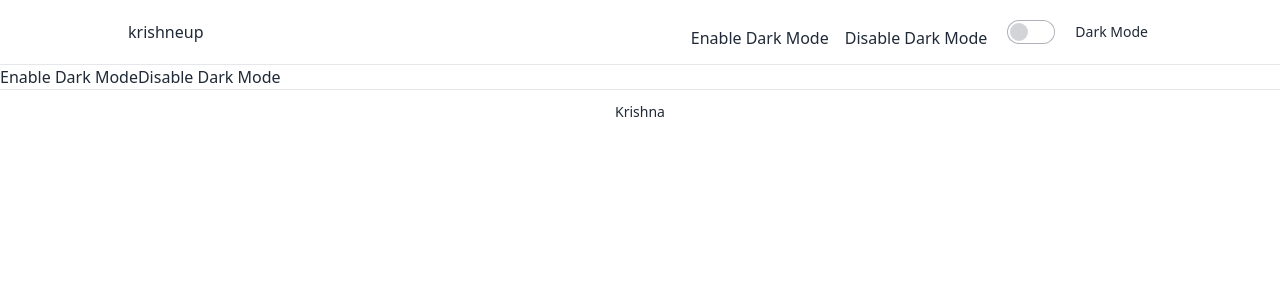
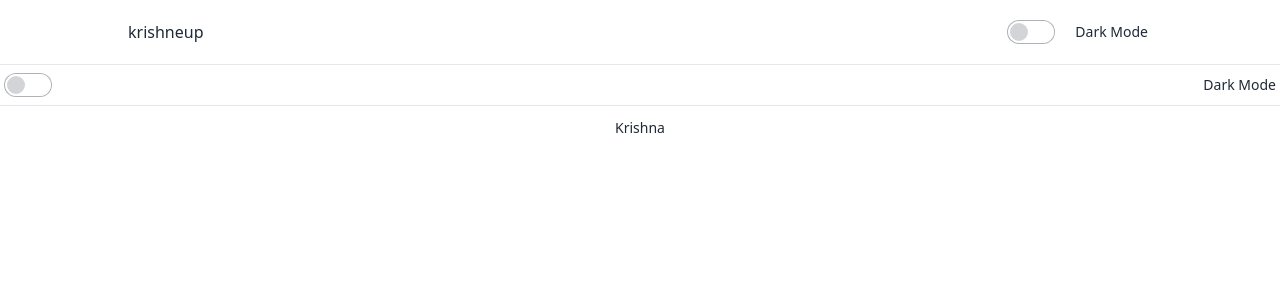
Before and after one commit to davecook88/Thrive_BE_public, a Next.js app: page /components/darkmode in a window 1280 px wide. Shown: the top 300 px of the page. Built offline with nearby package versions, Linux system fonts and the light colour scheme.

Commit message:
components corrections

```diff
--- a/pages/components/darkmode.tsx
+++ b/pages/components/darkmode.tsx
@@ -1,23 +1,20 @@
 import React from 'react'
+import Toggle from './toggle'
 
 const DarkMode = () => {
-    const enableDarkMode = () => {
-        localStorage.theme = 'dark';
-        document.documentElement.classList.add('dark')
-    }
+    // const enableDarkMode = () => {
+    //     localStorage.theme = 'dark';
+    //     document.documentElement.classList.add('dark')
+    // }
 
-    const disableDarkMode = () => {
-        localStorage.theme = 'light';
-        document.documentElement.classList.remove('dark')
+    // const disableDarkMode = () => {
+    //     localStorage.theme = 'light';
+    //     document.documentElement.classList.remove('dark')
 
-    }
+    // }
     return (
         <>
-            <button className="dark:text-white" onClick={enableDarkMode}>
-                Enable Dark Mode
-            </button>
-
-            <button className="dark:text-white" onClick={disableDarkMode}>Disable Dark Mode</button>
+            <Toggle/>
         </>
     )
 }
--- a/pages/layouts/header/navigation.js
+++ b/pages/layouts/header/navigation.js
@@ -8,7 +8,6 @@ const Navigation = () => {
         <div>
             <div className="ml-10 flex items-baseline space-x-4">
                 <DarkMode/>
-                <Toggle/>
             </div>
         </div>
     )
```
